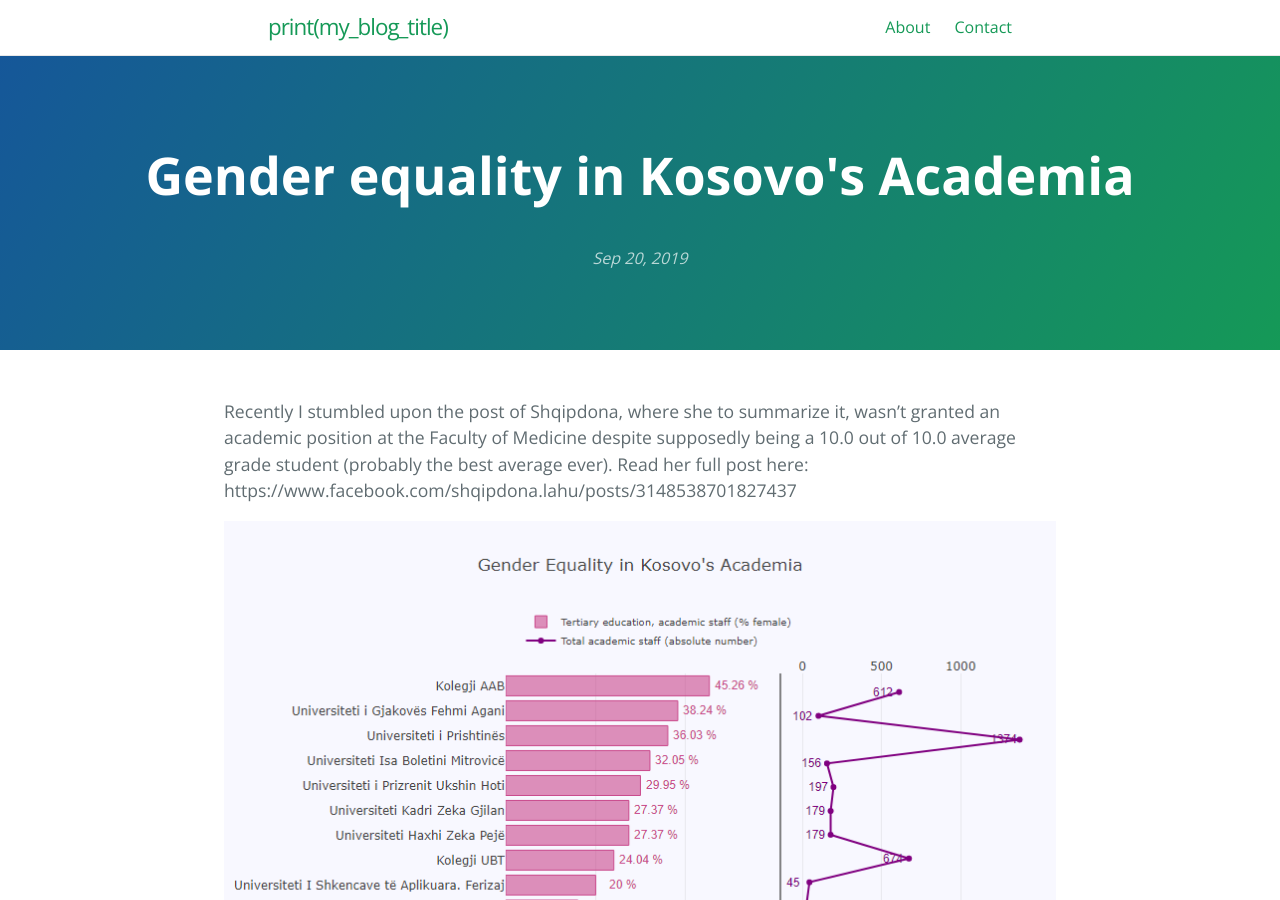
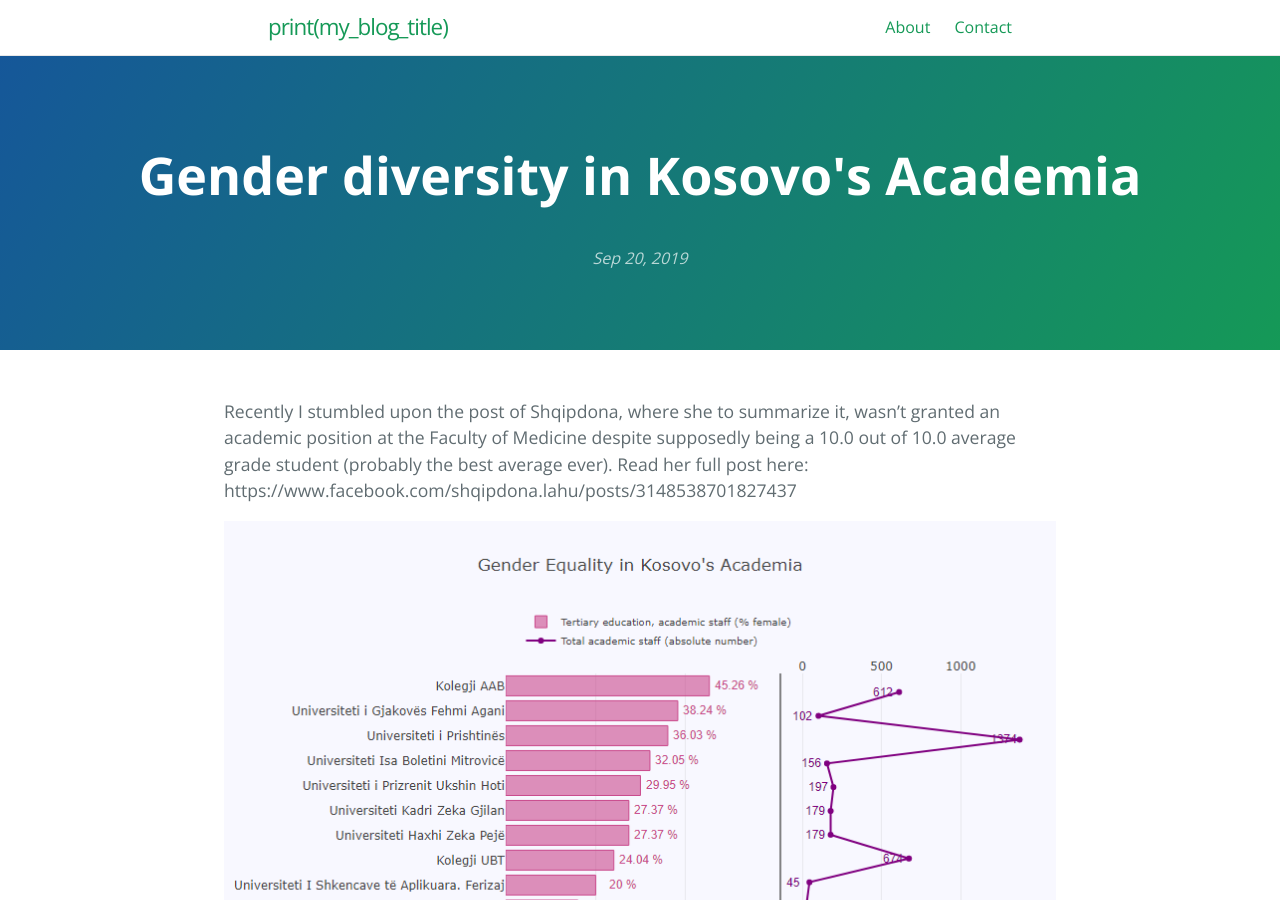
Before and after one commit to gentrexha/gentrexha.github.io, a Jekyll site: the page built from _posts/2019-09-20-gender-diversity-academia-kosovo.markdown, in a window 1280 px wide and 900 px high. Built offline with Jekyll 4.4.1, drawn with Linux system fonts in a browser that asks for light colours.

Commit message:
Changed post title.

```diff
--- a/_posts/2019-09-20-gender-equality-academia-kosovo.markdown
+++ b/_posts/2019-09-20-gender-diversity-academia-kosovo.markdown
@@ -1,8 +1,8 @@
 ---
 layout: post
-title:  "Gender equality in Kosovo's Academia"
+title:  "Gender diversity in Kosovo's Academia"
 date:   2019-09-21 00:00:00 +0100
-categories: genderequality kosovo university python r
+categories: genderdiversity kosovo university python r
 ---
 Recently I stumbled upon the post of Shqipdona, where she to summarize it, wasn't granted an academic position at the Faculty of Medicine despite supposedly being a 10.0 out of 10.0 average grade student (probably the best average ever). Read her full post here: https://www.facebook.com/shqipdona.lahu/posts/3148538701827437
 
```
